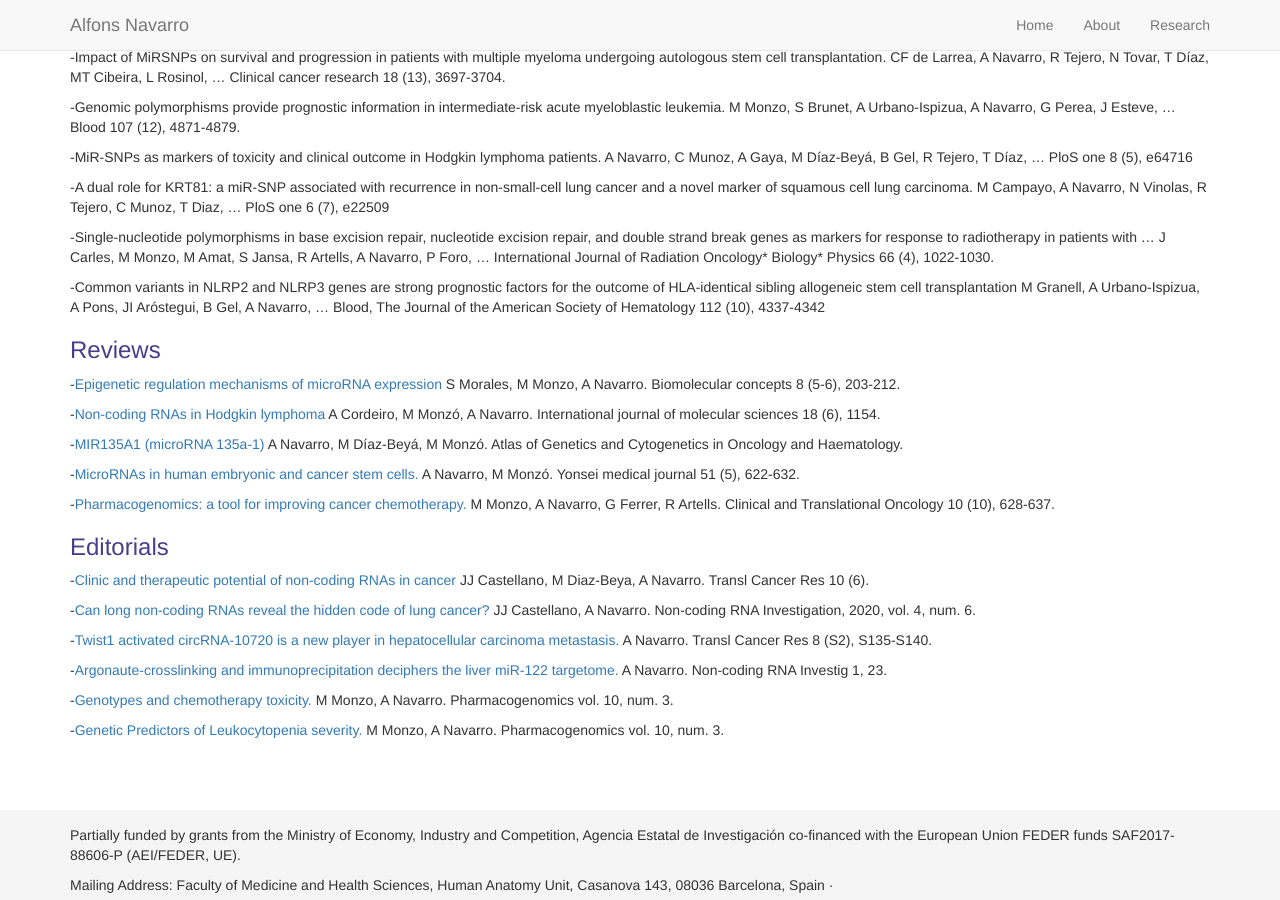
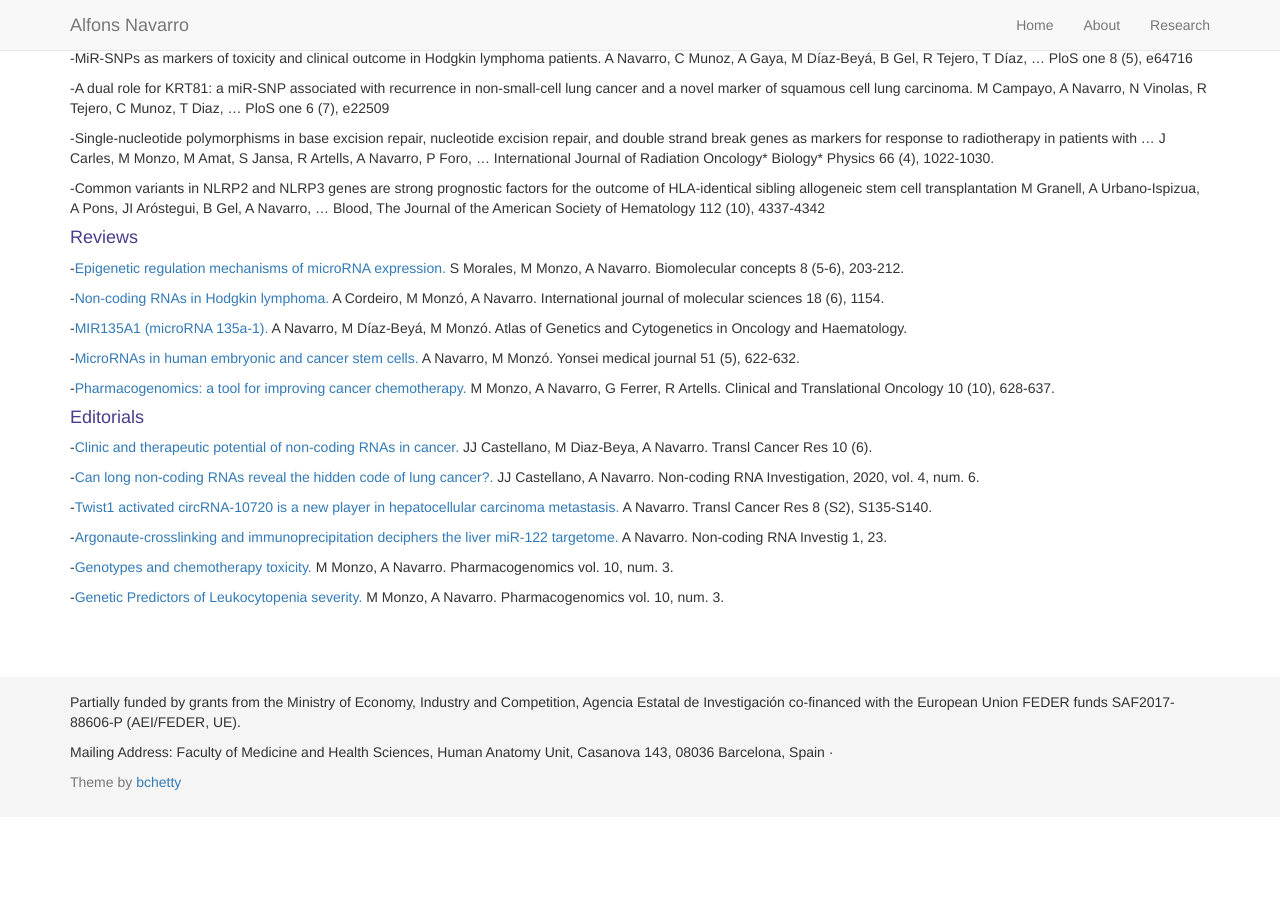
Before and after one commit to AlfonsNavarro/AlfonsNavarro.github.io, a Jekyll site: the page built from pages/research.md, in a window 1280 px wide and 900 px high, scrolled down 1107 px. Built offline with Jekyll 4.4.1, drawn with Linux system fonts in a browser that asks for light colours; nearby versions of some CDN libraries; after the commit the page ends 1924 px from its top, so only the background shows below that.

Commit message:
Second version 1.92

```diff
--- a/pages/research.md
+++ b/pages/research.md
@@ -17,7 +17,7 @@ Alfons's ORCID [0000-0001-6071-0926](https://orcid.org/0000-0001-6071-0926)
 Below we have included selected papers describing some of our best known work.
 
 
-### MicroRNAs
+#### MicroRNAs
 
 -miR-34a as a prognostic marker of relapse in surgically resected non-small-cell lung cancer.
 E Gallardo, A Navarro, N Vinolas, RM Marrades, T Diaz, B Gel, A Quera, ...
@@ -43,13 +43,13 @@ Leukemia 27 (3), 595-603.
 M Diaz-Beya, S Brunet, J Nomdedeu, R Tejero, T Diaz, M Pratcorona, ...
 Leukemia 28 (4), 804-812
 
-### LncRNAs
+#### LncRNAs
 
 -LincRNA-p21 impacts prognosis in resected non–small cell lung Cancer patients through angiogenesis regulation
 JJ Castellano, A Navarro, N Viñolas, RM Marrades, J Moises, A Cordeiro, ...
 Journal of Thoracic Oncology 11 (12), 2173-2182.
 
-### PiwiRNAs
+#### PiwiRNAs
 
 -PiwiRNA-651 as marker of treatment response and survival in classical Hodgkin lymphoma
 A Cordeiro, A Navarro, A Gaya, M Díaz-Beyá, B Gonzalez-Farré, ...
@@ -59,7 +59,7 @@ Oncotarget 7 (29), 46002-46013.
 A Navarro, R Tejero, N Viñolas, A Cordeiro, RM Marrades, D Fuster, ...
 Oncotarget 6 (31), 31544.
 
-### CircRNAs
+#### CircRNAs
 
 -[Role of the epithelial-mesenchymal transition-related circular RNA, circ-10720, in non-small-cell lung cancer.](https://pubmed.ncbi.nlm.nih.gov/34012794/)
 J Martín, JJ Castellano, RM Marrades, J Canals, N Viñolas, T Díaz, ...
@@ -67,7 +67,7 @@ Translational Lung Cancer Research 10 (4), 1804
 
 
 
-### Extracellular vesicles (exosomes) and non-coding RNAs
+#### Extracellular vesicles (exosomes) and non-coding RNAs
 
 -Extracellular vesicle lincRNA-p21 expression in tumor-draining pulmonary vein defines prognosis in NSCLC and modulates endothelial cell behavior
 JJ Castellano, RM Marrades, L Molins, N Viñolas, J Moises, J Canals, ...
@@ -78,7 +78,7 @@ A Navarro, L Molins, RM Marrades, J Moises, N Viñolas, S Morales, ...
 Cancers 11 (2), 249
 
 
-### Pharmacogenomics
+#### Pharmacogenomics
 
 -Impact of MiRSNPs on survival and progression in patients with multiple myeloma undergoing autologous stem cell transplantation.
 CF de Larrea, A Navarro, R Tejero, N Tovar, T Díaz, MT Cibeira, L Rosinol, ...
@@ -104,17 +104,17 @@ International Journal of Radiation Oncology* Biology* Physics 66 (4), 1022-1030.
 M Granell, A Urbano-Ispizua, A Pons, JI Aróstegui, B Gel, A Navarro, ...
 Blood, The Journal of the American Society of Hematology 112 (10), 4337-4342
 
-### Reviews
+#### Reviews
 
--[Epigenetic regulation mechanisms of microRNA expression](https://pubmed.ncbi.nlm.nih.gov/29161231/)
+-[Epigenetic regulation mechanisms of microRNA expression.](https://pubmed.ncbi.nlm.nih.gov/29161231/)
 S Morales, M Monzo, A Navarro.
 Biomolecular concepts 8 (5-6), 203-212.
 
--[Non-coding RNAs in Hodgkin lymphoma](https://pubmed.ncbi.nlm.nih.gov/28555062/)
+-[Non-coding RNAs in Hodgkin lymphoma.](https://pubmed.ncbi.nlm.nih.gov/28555062/)
 A Cordeiro, M Monzó, A Navarro.
 International journal of molecular sciences 18 (6), 1154.
 
--[MIR135A1 (microRNA 135a-1)](http://atlasgeneticsoncology.org/Genes/GC_MIR135A1.html)
+-[MIR135A1 (microRNA 135a-1).](http://atlasgeneticsoncology.org/Genes/GC_MIR135A1.html)
 A Navarro, M Díaz-Beyá, M Monzó.
 Atlas of Genetics and Cytogenetics in Oncology and Haematology.
 
@@ -126,14 +126,14 @@ Yonsei medical journal 51 (5), 622-632.
 M Monzo, A Navarro, G Ferrer, R Artells.
 Clinical and Translational Oncology 10 (10), 628-637.
 
-### Editorials
+#### Editorials
 
--[Clinic and therapeutic potential of non-coding RNAs in cancer](https://tcr.amegroups.com/article/view/48756)
+-[Clinic and therapeutic potential of non-coding RNAs in cancer.](https://tcr.amegroups.com/article/view/48756)
 JJ Castellano, M Diaz-Beya, A Navarro.
 Transl Cancer Res 10 (6).
 
 
--[Can long non-coding RNAs reveal the hidden code of lung cancer?](https://ncri.amegroups.com/article/view/5871/html)
+-[Can long non-coding RNAs reveal the hidden code of lung cancer?.](https://ncri.amegroups.com/article/view/5871/html)
 JJ Castellano, A Navarro.
 Non-coding RNA Investigation, 2020, vol. 4, num. 6.
 
```
